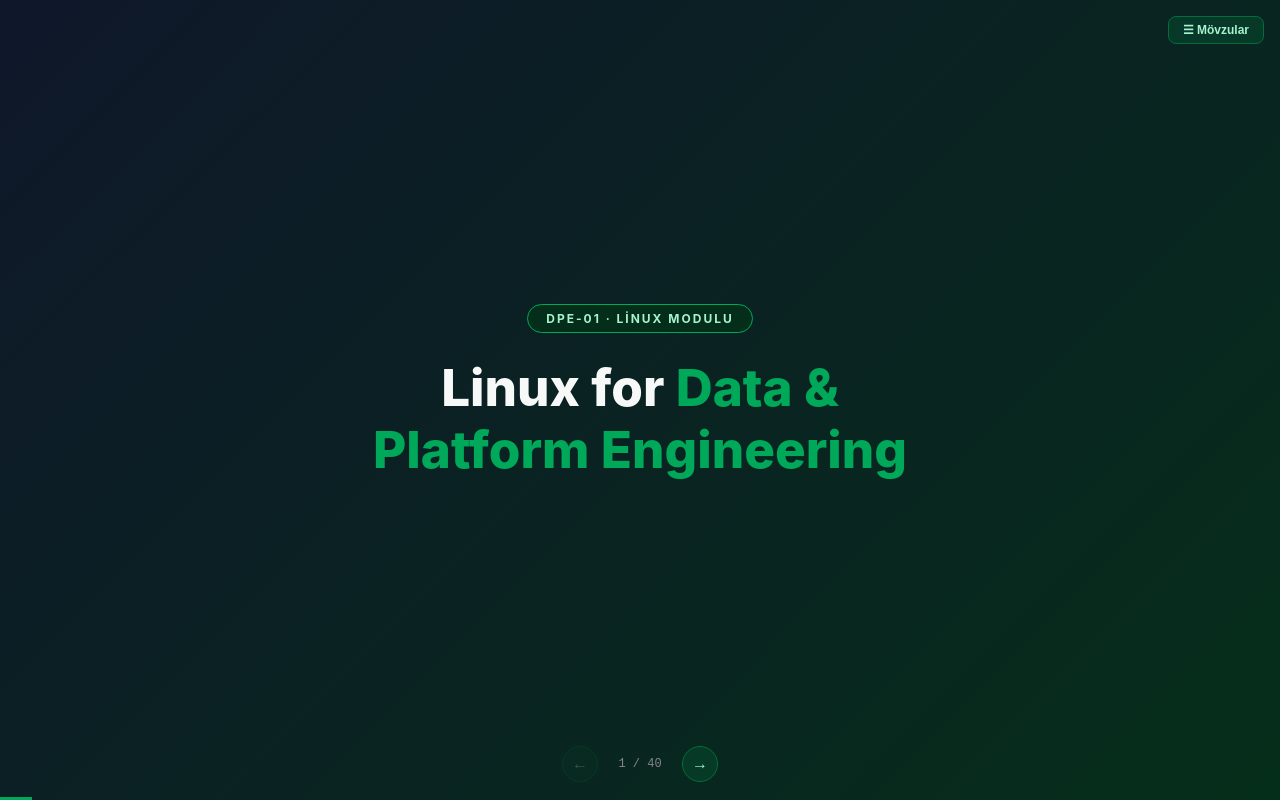
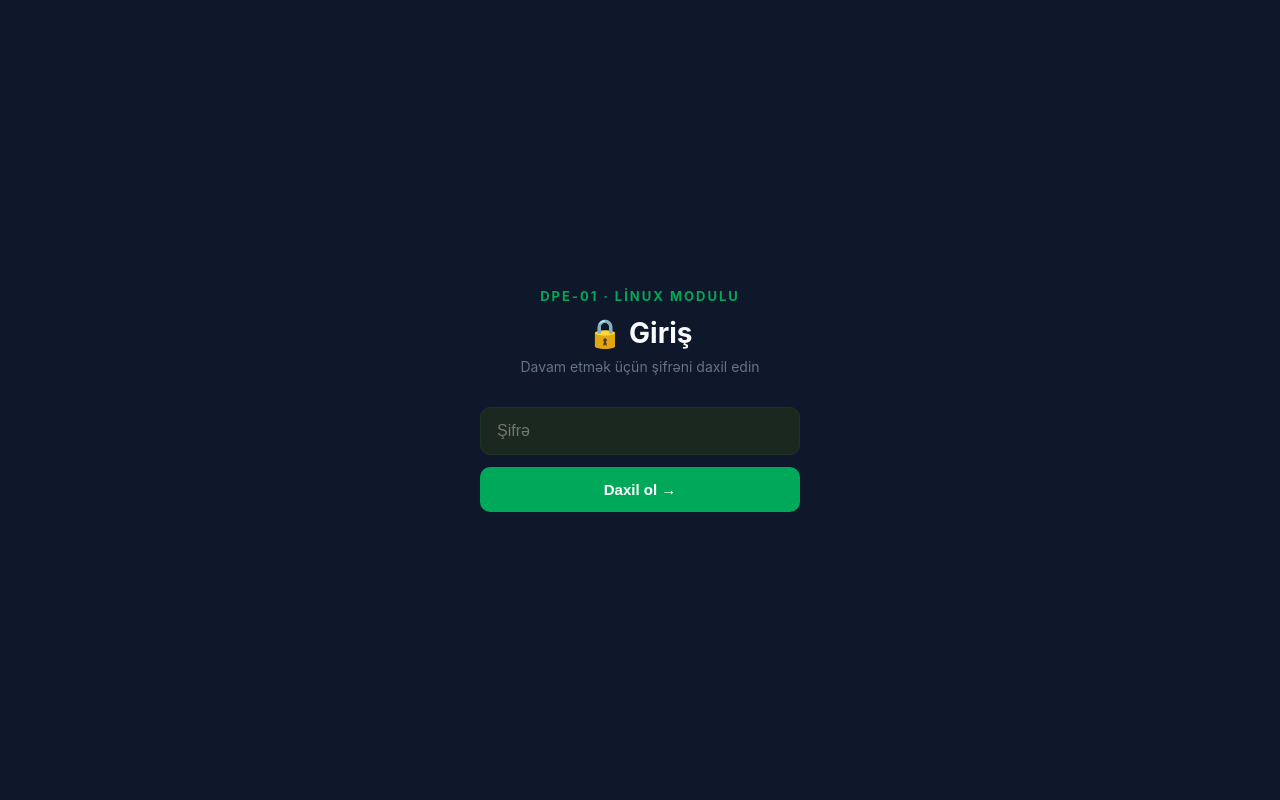
Before and after one commit to datacras/dpe-01-linux, a plain HTML site: page index.html in a window 1280 px wide. Drawn offline with Linux system fonts and the light colour scheme.

Commit message:
Add password gate — DataCras2026

```diff
--- a/index.html
+++ b/index.html
@@ -666,5 +666,56 @@
   // Init
   show(0);
 </script>
+
+<!-- Password Gate -->
+<div id="gate" style="
+  position:fixed;inset:0;z-index:9999;
+  background:#0F172A;
+  display:flex;flex-direction:column;align-items:center;justify-content:center;
+  font-family:-apple-system,BlinkMacSystemFont,'Segoe UI',sans-serif;
+">
+  <div style="text-align:center;margin-bottom:32px;">
+    <div style="font-size:13px;font-weight:700;letter-spacing:2px;text-transform:uppercase;color:#00A859;margin-bottom:12px;">DPE-01 · Linux Modulu</div>
+    <div style="font-size:28px;font-weight:700;color:#f8fafc;">🔒 Giriş</div>
+    <div style="font-size:14px;color:#64748b;margin-top:8px;">Davam etmək üçün şifrəni daxil edin</div>
+  </div>
+  <div style="width:100%;max-width:320px;">
+    <input id="gate-input" type="password" placeholder="Şifrə" style="
+      width:100%;padding:14px 16px;
+      background:#1a2820;border:1px solid #1e3328;border-radius:10px;
+      color:#f1f5f9;font-size:16px;outline:none;
+      transition:border-color .2s;
+    "
+    onkeydown="if(event.key==='Enter')checkPass()"
+    onfocus="this.style.borderColor='#00A859'"
+    onblur="this.style.borderColor='#1e3328'"
+    />
+    <div id="gate-err" style="color:#f87171;font-size:13px;margin-top:8px;text-align:center;display:none;">Şifrə yanlışdır</div>
+    <button onclick="checkPass()" style="
+      width:100%;margin-top:12px;padding:14px;
+      background:#00A859;border:none;border-radius:10px;
+      color:#fff;font-size:15px;font-weight:700;cursor:pointer;
+      transition:background .2s;
+    "
+    onmouseover="this.style.background='#00703A'"
+    onmouseout="this.style.background='#00A859'"
+    >Daxil ol →</button>
+  </div>
+</div>
+
+<script>
+  const PASS = 'DataCras2026!';
+  if(sessionStorage.getItem('dpe01-auth')==='1') document.getElementById('gate').style.display='none';
+  function checkPass(){
+    if(document.getElementById('gate-input').value===PASS){
+      sessionStorage.setItem('dpe01-auth','1');
+      document.getElementById('gate').style.display='none';
+    } else {
+      document.getElementById('gate-err').style.display='block';
+      document.getElementById('gate-input').value='';
+      document.getElementById('gate-input').focus();
+    }
+  }
+</script>
 </body>
 </html>
```
